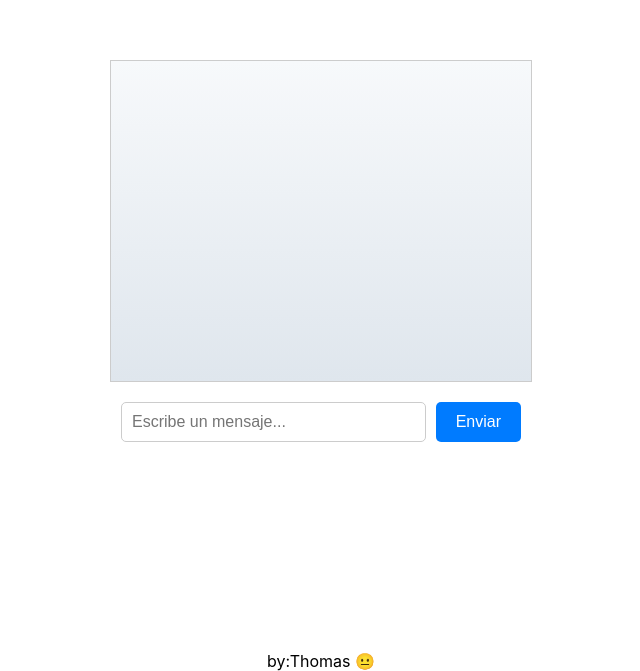
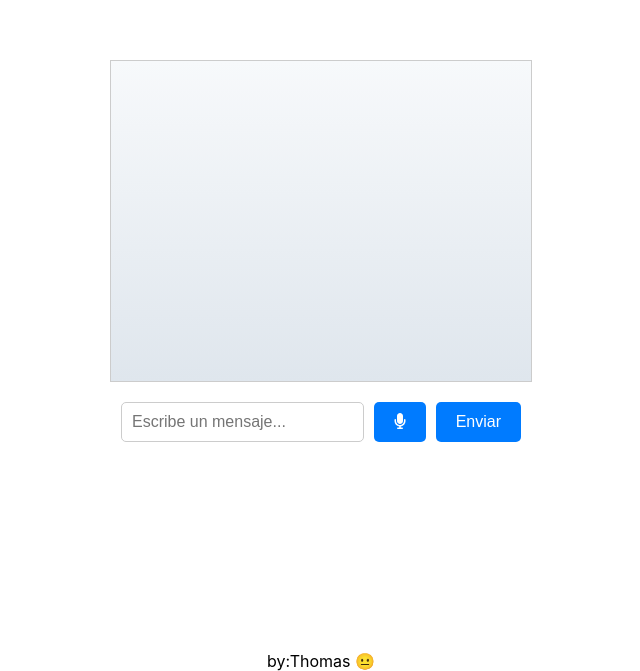
Before and after one commit to thomasHeitFux/openAiApi, a React (Create React App) app: page / in a window 1280 px wide. Shown: the part 149-820 px from the top of the page, without its empty margins (319-959 px from the left). Built offline with nearby package versions, Linux system fonts and the light colour scheme.

Commit message:
add speech to text

```diff
--- a/package.json
+++ b/package.json
@@ -3,6 +3,9 @@
   "version": "0.1.0",
   "private": true,
   "dependencies": {
+    "@fortawesome/fontawesome-svg-core": "^6.4.0",
+    "@fortawesome/free-solid-svg-icons": "^6.4.0",
+    "@fortawesome/react-fontawesome": "^0.2.0",
     "@testing-library/jest-dom": "^5.16.5",
     "@testing-library/react": "^13.4.0",
     "@testing-library/user-event": "^13.5.0",
--- a/src/components/Chat.jsx
+++ b/src/components/Chat.jsx
@@ -1,11 +1,17 @@
 import React, { useState } from 'react';
 import './styles/ChatComponent.css';
 import { enviarMensaje } from '../actions';
+import { FontAwesomeIcon } from '@fortawesome/react-fontawesome';
+import { faMicrophone, faMicrophoneSlash } from '@fortawesome/free-solid-svg-icons';
+import { faCircle } from '@fortawesome/free-solid-svg-icons';
+
 
 const ChatComponent = () => {
 
   const [conversations, setConversations] = useState([]);
   const [inputValue, setInputValue] = useState('');
+  const [isRecording, setIsRecording] = useState(false);
+
 
   const handleSendMessage = async (message) => {
     try {
@@ -42,6 +48,38 @@ const ChatComponent = () => {
     }
   };
 
+  const handleSpeech = () => {
+    console.log('hola');
+    // Verificar la compatibilidad del navegador con la API SpeechRecognition
+    if ('SpeechRecognition' in window || 'webkitSpeechRecognition' in window) {
+      // Crear una instancia de SpeechRecognition
+      const recognition = new (window.SpeechRecognition || window.webkitSpeechRecognition)();
+
+      // Establecer opciones de configuración
+      recognition.lang = 'es-ES'; // Idioma de reconocimiento, en este caso, español
+
+      // Evento que se dispara cuando se detecta un resultado de reconocimiento
+      recognition.onresult = (event) => {
+        const transcript = event.results[0][0].transcript;
+        console.log('Texto reconocido:', transcript);
+        handleSendMessage(transcript);
+      };
+
+      // Evento que se dispara cuando se termina la captura de voz
+      recognition.onend = () => {
+        setIsRecording(false);
+        console.log('Captura de voz finalizada');
+      };
+
+      // Iniciar la captura de voz al hacer clic en el botón de audio
+      recognition.start();
+      console.log('Capturando voz...');
+      setIsRecording(true);
+    } else {
+      console.error('La API SpeechRecognition no es compatible con este navegador');
+    }
+  };
+
   return (
     <div className="chat-container">
       <div className="chat-window">
@@ -62,6 +100,8 @@ const ChatComponent = () => {
           onKeyPress={handleKeyPress}
           placeholder="Escribe un mensaje..."
         />
+        <button onClick={()=>handleSpeech()}>
+          <FontAwesomeIcon icon={!isRecording ? faMicrophone : faCircle} /></button>
         <button onClick={() => handleSendMessage(inputValue)}>Enviar</button>
       </div>
     </div>
--- a/src/components/styles/ChatComponent.css
+++ b/src/components/styles/ChatComponent.css
@@ -27,6 +27,12 @@
     box-shadow: 0 2px 4px rgba(0, 0, 0, 0.1);
 
 }
+
+.recording {
+  background-color: red; /* Cambia el color de fondo a tu elección */
+  color: white; /* Cambia el color del icono a tu elección */
+}
+
 .message {
   background-color: #f2f2f2;
   padding: 10px;
```
Also changed, not shown: 1 other file (tests, documents, lock files or other folders).
